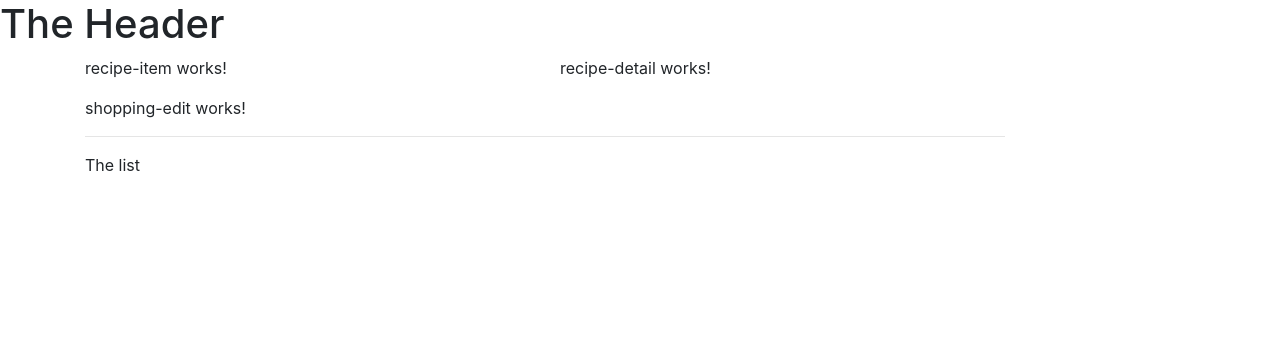
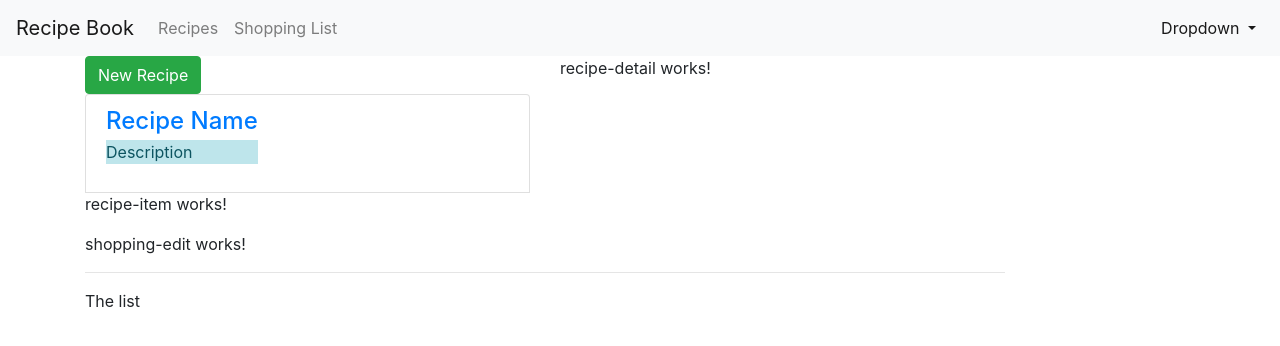
Before and after one commit to melocode/ng_recipe_app, an Angular app: page / in a window 1280 px wide. Shown: the top 346 px of the page. Built offline with nearby package versions, Linux system fonts and the light colour scheme.

Commit message:
add header menu, etc

```diff
--- a/src/app/header/header.component.html
+++ b/src/app/header/header.component.html
@@ -1 +1,50 @@
-<h1>The Header</h1>
+<!--<nav class="navbar navbar-expand-lg navbar-light bg-light">-->
+  <!--<div class="container-fluid">-->
+    <!--<a href="#" class="navbar-brand">Recipe Book</a>-->
+
+    <!--<div class="collapse navbar-collapse">-->
+      <!--<ul class="nav navbar-nav">-->
+        <!--<li><a href="#">Recipes  </a></li>-->
+        <!--<li><a href="#">Shopping List</a> </li>-->
+      <!--</ul>-->
+      <!--<ul class="nav navbar-nav ml-auto">-->
+
+        <!--<li class="dropdown show">-->
+          <!--<a href="#" class="dropdown-toggle" role="button" id="dropdownMenuLin">Manager</a>-->
+
+          <!--<ul class="dropdown-menu" aria-labelledby="dropdownMenuLin">-->
+            <!--<li><a class="dropdown-item" href="#">Save Data</a></li>-->
+            <!--<li><a class="dropdown-item" href="#">Fetch Data</a></li>-->
+          <!--</ul>-->
+        <!--</li>-->
+      <!--</ul>-->
+    <!--</div>-->
+
+  <!--</div>-->
+<!--</nav>-->
+
+<nav class="navbar navbar-expand-lg navbar-light bg-light">
+  <a class="navbar-brand" href="#">Recipe Book</a>
+  <button class="navbar-toggler" type="button" data-toggle="collapse" data-target="#navbarSupportedContent" aria-controls="navbarSupportedContent" aria-expanded="false" aria-label="Toggle navigation">
+    <span class="navbar-toggler-icon"></span>
+  </button>
+
+  <div class="collapse navbar-collapse" id="navbarSupportedContent">
+    <ul class="navbar-nav mr-auto">
+      <li class="nav-item"><a class="nav-link" href="#">Recipes</a></li>
+      <li class="nav-item"><a class="nav-link" href="#">Shopping List</a></li>
+    </ul>
+    <ul class="navbar-nav ml-auto">
+      <li class="nav-item dropdown show">
+        <a class="nav-link dropdown-toggle" href="#" id="navbarDropdown" role="button" data-toggle="dropdown"
+           aria-haspopup="true" aria-expanded="false">
+          Dropdown
+        </a>
+        <div class="dropdown-menu" aria-labelledby="navbarDropdown">
+          <a class="dropdown-item" href="#">Save Data</a>
+          <a class="dropdown-item" href="#">Fetch Data</a>
+        </div>
+      </li>
+    </ul>
+  </div>
+</nav>
--- a/src/app/recipes/recipe-list/recipe-list.component.html
+++ b/src/app/recipes/recipe-list/recipe-list.component.html
@@ -1 +1,19 @@
-<app-recipe-item></app-recipe-item>
+<div class="row">
+  <div class="col-sm-12">
+    <button class="btn btn-success">New Recipe</button>
+  </div>
+</div>
+<div class="row">
+  <div class="col-sm-12">
+    <a href="#" class="list-group-item clearfix">
+      <div class="float-left">
+        <h4 class="mb-1">Recipe Name</h4>
+        <p class="list-group-item-info">Description</p>
+      </div>
+      <span class="float-right">
+        <img src="" alt="" class="embed-responsive" style="max-height: 50px;">
+      </span>
+    </a>
+    <app-recipe-item></app-recipe-item>
+  </div>
+</div>
--- a/src/app/recipes/recipe-list/recipe-list.component.ts
+++ b/src/app/recipes/recipe-list/recipe-list.component.ts
@@ -1,4 +1,5 @@
 import { Component, OnInit } from '@angular/core';
+import {Recipe} from "../recipe.model";
 
 @Component({
   selector: 'app-recipe-list',
@@ -6,6 +7,11 @@ import { Component, OnInit } from '@angular/core';
   styleUrls: ['./recipe-list.component.css']
 })
 export class RecipeListComponent implements OnInit {
+  recipes: Recipe[] = [
+    new Recipe('A Test Recipe',
+      'A Test Description',
+      'https://cdn.pixabay.com/photo/2017/11/08/15/34/recipe-2930786_960_720.jpg')
+  ];
 
   constructor() { }
 
--- /dev/null
+++ b/src/app/recipes/recipe.model.ts
@@ -0,0 +1,12 @@
+export class Recipe {
+  public name: string;
+  public description: string;
+  public imagePath: string;
+
+
+  constructor(name: string, description: string, imagePath: string) {
+    this.name = name;
+    this.description = description;
+    this.imagePath = imagePath;
+  }
+}
```
